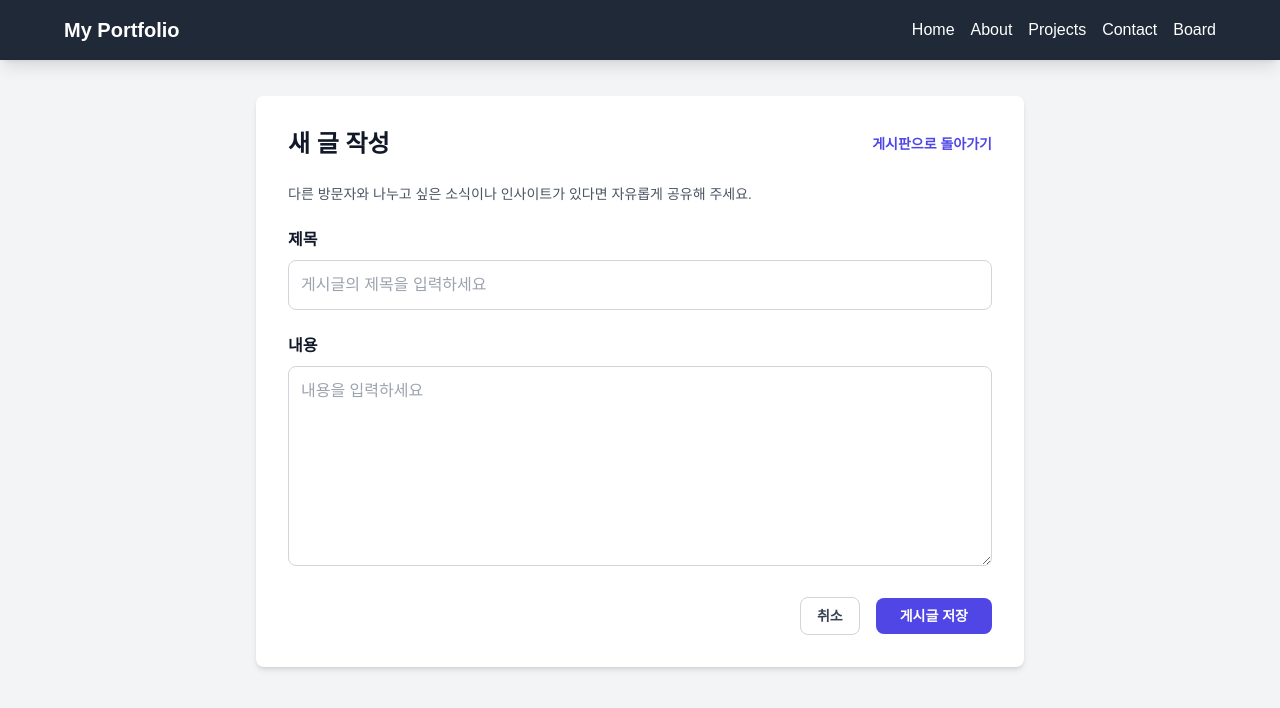
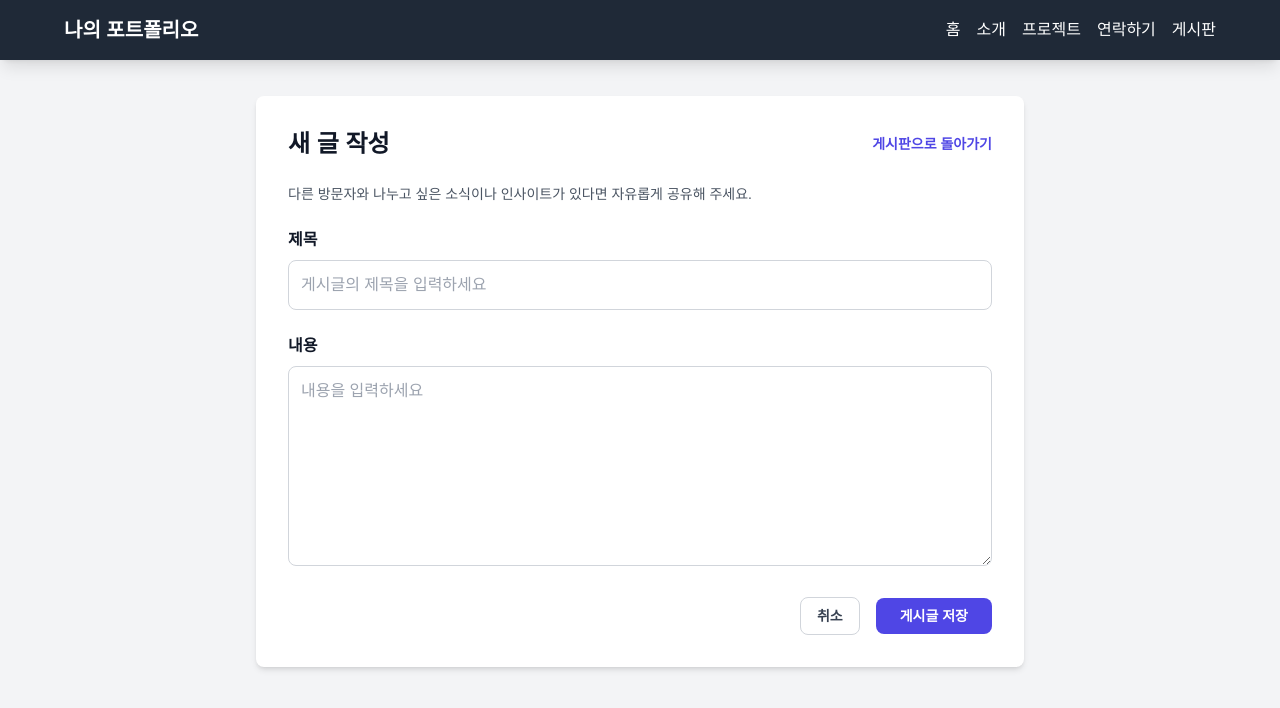
Before and after one commit to aidenjangkkj/my-next-app, a Next.js app: page /board/new in a window 1280 px wide. Shown: the top 708 px of the page. Built offline with nearby package versions, Linux system fonts and the light colour scheme; no server answers.

Commit message:
텍스트 수정

```diff
--- a/components/Navigation.tsx
+++ b/components/Navigation.tsx
@@ -6,14 +6,14 @@ const Navigation: FC = () => {
     <header className="p-4 bg-gray-800 text-white fixed w-full top-0 shadow-lg">
       <nav className="flex justify-between items-center max-w-6xl mx-auto">
         <h1 className="text-xl font-bold">
-          <Link href="/">My Portfolio</Link>
+          <Link href="/">나의 포트폴리오</Link>
         </h1>
         <div className="space-x-4">
-          <Link href="/">Home</Link>
-          <Link href="/about">About</Link>
-          <Link href="/projects">Projects</Link>
-          <Link href="/contact">Contact</Link>
-          <Link href="/board">Board</Link>
+          <Link href="/">홈</Link>
+          <Link href="/about">소개</Link>
+          <Link href="/projects">프로젝트</Link>
+          <Link href="/contact">연락하기</Link>
+          <Link href="/board">게시판</Link>
         </div>
       </nav>
     </header>
--- a/pages/board/new.tsx
+++ b/pages/board/new.tsx
@@ -52,7 +52,7 @@ export default function NewPost() {
   return (
     <div>
       <Head>
-        <title>새 글 작성 - My Portfolio</title>
+        <title>새 글 작성 · 포트폴리오</title>
         <meta name="description" content="게시판에 새로운 글을 작성하고 공유해 보세요." />
       </Head>
       <Navigation />
```
